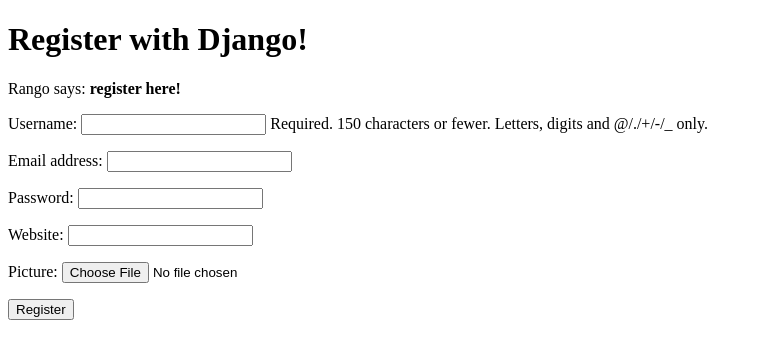
After one commit to vsashyn/tango_with_django, a Django app: page /rango/register/ in a window 1280 px wide. The commit adds this page. Shown: the top 359 px of the page, without its empty margins (0-759 px from the left). Run offline with Django 3.2, Linux system fonts and the light colour scheme; parts of the project's set-up code (start-up, migrations or seed data) failed here and were passed over.

Commit message:
8 without exercises

```diff
--- a/rango/admin.py
+++ b/rango/admin.py
@@ -1,8 +1,10 @@
 from django.contrib import admin
-from rango.models import Category, Page
+from rango.models import Category, Page, UserProfile
+
 # Register your models here.
 class PageAdmin(admin.ModelAdmin):
 	list_display = ('title', 'category', 'url', 'views')
 
 admin.site.register(Category)
 admin.site.register(Page, PageAdmin)
+admin.site.register(UserProfile)
--- a/rango/forms.py
+++ b/rango/forms.py
@@ -1,5 +1,8 @@
 from django import forms
 from rango.models import Page, Category
+from rango.models import UserProfile
+from django.contrib.auth.models import User
+
 
 class CategoryForm(forms.ModelForm):
 	name = forms.CharField(max_length=128, help_text="Please, enter the category name.")
@@ -24,3 +27,14 @@ class PageForm(forms.ModelForm):
 			url = 'http://' + url
 			cleaned_data['url'] = url
 		return cleaned_data
+
+class UserForm(forms.ModelForm):
+	password = forms.CharField(widget=forms.PasswordInput())
+	class Meta:
+		model = User
+		fields = ('username', 'email', 'password')
+
+class UserProfileForm(forms.ModelForm):
+	class Meta:
+		model = UserProfile
+		fields = ('website', 'picture')
--- a/rango/models.py
+++ b/rango/models.py
@@ -1,4 +1,5 @@
 from django.db import models
+from django.contrib.auth.models import User
 
 # Create your models here.
 class Category(models.Model):
@@ -7,8 +8,8 @@ class Category(models.Model):
 	views = models.IntegerField(default=0)
 	likes = models.IntegerField(default=0)
 	class Meta:
-        	ordering = ["name"]
-        	verbose_name_plural = "Categories"
+		ordering = ["name"]
+		verbose_name_plural = "Categories"
 
 	def __unicode__(self):
 		return self.name
@@ -24,3 +25,10 @@ class Page(models.Model):
 
 	def __unicode__(self):
 		return self.title
+
+class UserProfile(models.Model):
+	user = models.OneToOneField(User)
+	website = models.URLField(blank=True)
+	picture = models.ImageField(upload_to='profile_images', blank=True)
+	def __unicode__(self):
+		return self.user.username
--- a/rango/urls.py
+++ b/rango/urls.py
@@ -8,4 +8,8 @@ urlpatterns = patterns('',
 	url(r'^category/$', views.index, name='index'),
 	url(r'^add_category/$', views.add_category, name='add_category'),
 	url(r'^category/(?P<category_name_url>\w+)/add_page/$', views.add_page, name='add_page'),
-	url(r'^category/(?P<category_name_url>\w+)/$', views.category, name='category'))
+	url(r'^category/(?P<category_name_url>\w+)/$', views.category, name='category'),
+	url(r'^login/$', views.user_login, name='login'),
+	url(r'^logout/$', views.user_logout, name='logout'),
+	url(r'^register/$', views.register, name='register'),
+	url(r'^restricted/', views.restricted, name='restricted'),)
--- a/rango/views.py
+++ b/rango/views.py
@@ -7,6 +7,11 @@ from rango.models import Page
 from urllib import quote, unquote
 from rango.forms import CategoryForm
 from rango.forms import PageForm
+from rango.forms import UserForm, UserProfileForm
+from django.contrib.auth import authenticate, login, logout
+from django.http import HttpResponseRedirect, HttpResponse
+from django.contrib.auth.decorators import login_required
+
 def index(request):
     # Request the context of the request.
     # The context contains information such as the client's machine details, for example.
@@ -95,3 +100,59 @@ def add_page(request, category_name_url):
 	else:
 		form = PageForm()
 	return render_to_response('rango/add_page.html', {'category_name_url': category_name_url, 'category_name': category_name, 'form': form}, context)
+
+def register(request):
+	context = RequestContext(request)
+	registered = False
+	if request.method == 'POST':
+		user_form = UserForm(data=request.POST)
+		profile_form = UserProfileForm(data=request.POST)
+
+		if user_form.is_valid() and profile_form.is_valid():
+			user = user_form.save()
+			user.set_password(user.password)
+			user.save()
+			profile = profile_form.save(commit=False)
+			profile.user = user
+			if 'picture' in request.FILES:
+				profile.picture = request.FILES['picture']
+			profile.save()
+			registered = True
+		else:
+			print user_form.errors, profile_form.errors
+	else:
+		user_form = UserForm()
+		profile_form = UserProfileForm()
+
+	return render_to_response(
+		'rango/register.html',
+		{'user_form': user_form, 'profile_form': profile_form, 'registered': registered},
+		context)
+
+def user_login(request):
+	context = RequestContext(request)
+
+	if request.method == 'POST':
+		username = request.POST['username']
+		password = request.POST['password']
+
+		user = authenticate(username=username, password=password)
+		if user:
+			if user.is_active:
+				login(request, user)
+				return HttpResponseRedirect('/rango/')
+			else:
+				return HttpResponse("You Rango account is disabled.")
+		else:
+			print "Invalid login details: {0} {1}".format(username, password)
+			return HttpResponse("Invalid login details supplied.")
+	else:
+		return render_to_response('rango/login.html',{},context)
+
+@login_required
+def restricted(request):
+	return HttpResponse("Science you are logged in, you can see this text !!")
+@login_required
+def user_logout(request):
+	logout(request)
+	return HttpResponseRedirect('/rango/')
--- a/tango_with_django_project/settings.py
+++ b/tango_with_django_project/settings.py
@@ -134,7 +134,7 @@ INSTALLED_APPS = (
     # Uncomment the next line to enable the admin:
      'django.contrib.admin',
     # Uncomment the next line to enable admin documentation:
-    # 'django.contrib.admindocs',
+     'django.contrib.admindocs',
     'rango'
 )
 
@@ -145,6 +145,7 @@ SESSION_SERIALIZER = 'django.contrib.sessions.serializers.JSONSerializer'
 # the site admins on every HTTP 500 error when DEBUG=False.
 # See http://docs.djangoproject.com/en/dev/topics/logging for
 # more details on how to customize your logging configuration.
+LOGGIN_URL = '/rango/login/'
 LOGGING = {
     'version': 1,
     'disable_existing_loggers': False,
--- /dev/null
+++ b/templates/rango/register.html
@@ -0,0 +1,26 @@
+<!DOCTYPE html>
+<html>
+
+	<head><title>Rango says!</title>
+	</head>
+<body>
+<h1>Register with Django!</h1>
+{% if registered %}
+
+Rango says: <strong>Thank's for you registering ! :) </strong>
+<a href="/rango/">Return to homepage</a>
+{% else %}
+Rango says: <strong>register here!</strong><br />
+
+	<form id="user_form" method="post" action="/rango/register/" enctype="multipath/form-data">
+	{% csrf_token %}
+	{{ user_form.as_p  }}
+	{{ profile_form.as_p }}
+	<input type="submit" name="Submit" value="Register" />
+	</form>
+	{% endif %}
+
+
+</body>
+
+</html>
```
Also changed, not shown: templates/rango/index.html (+14 -1 lines), templates/rango/login.html (added, +21 -0 lines), rango.db, 7 other files.
